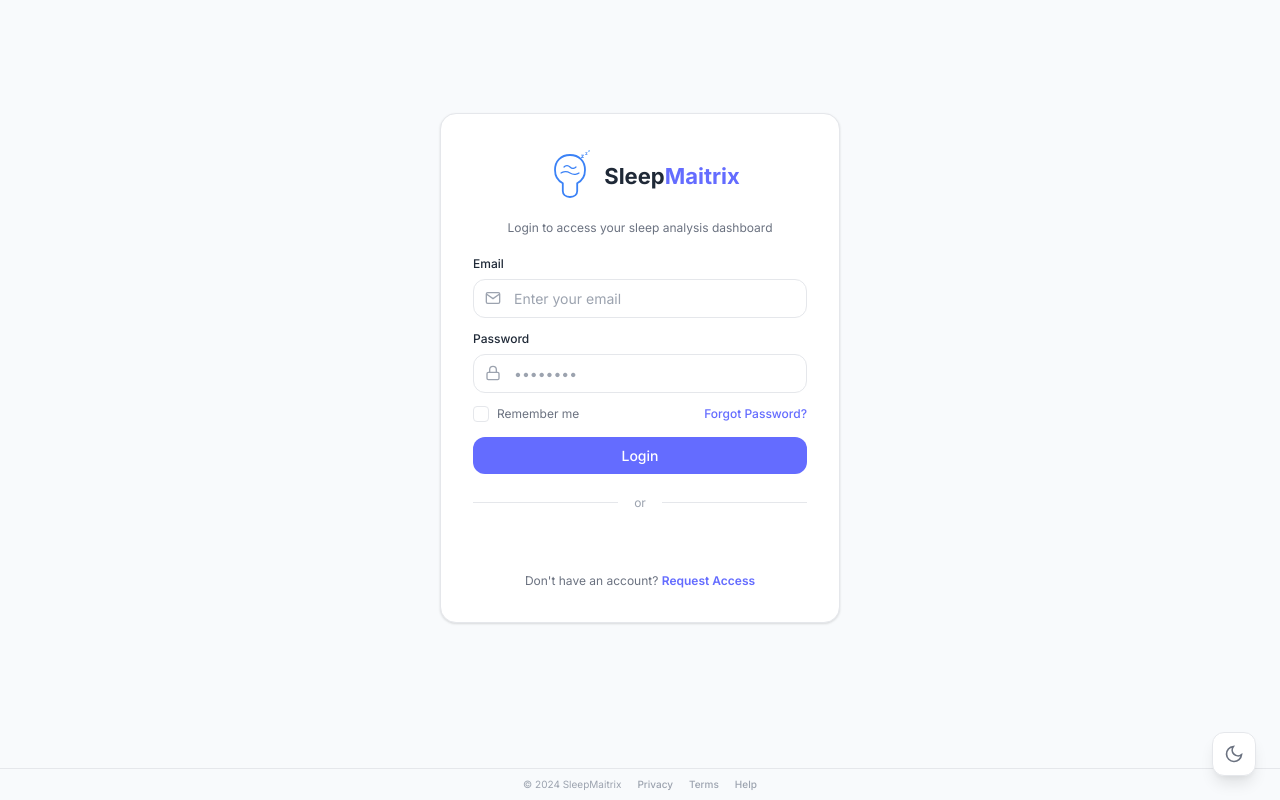
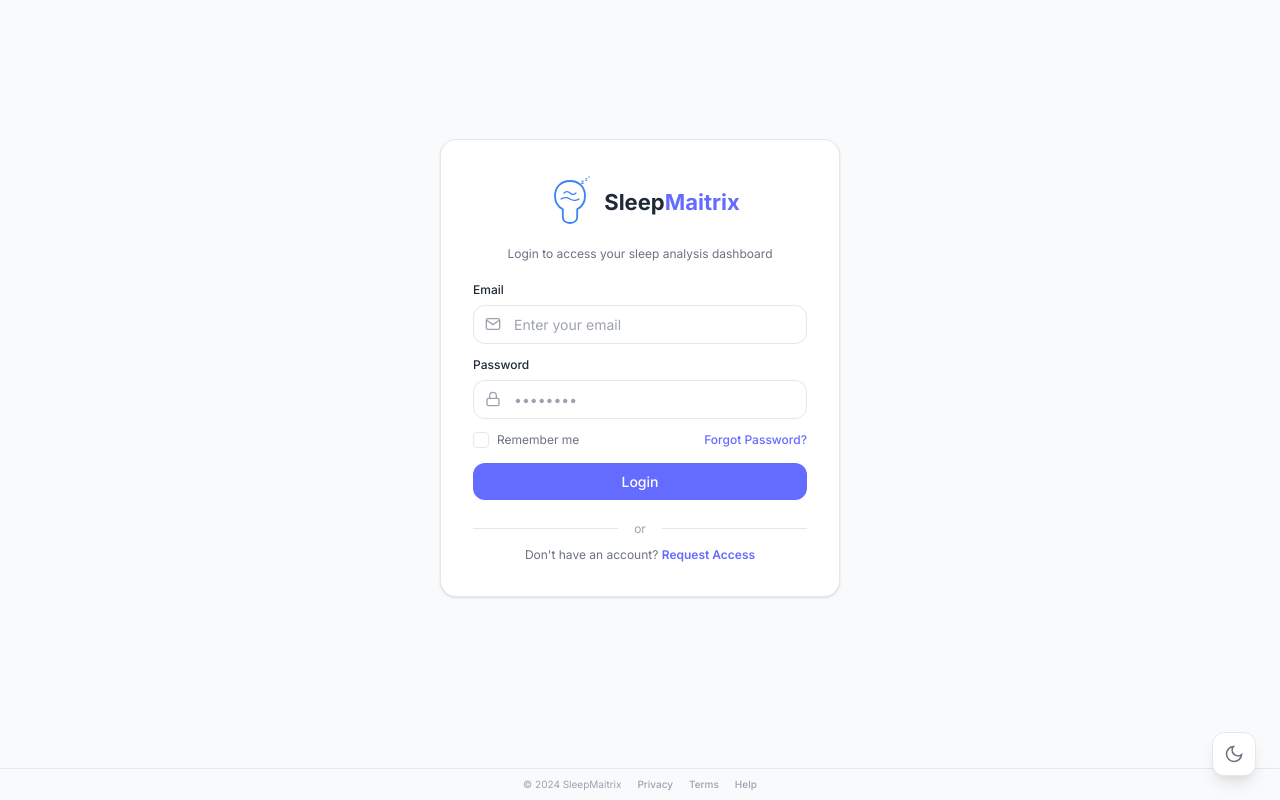
Before and after one commit to vinukj/sleep-questionnaire, a React (Vite) app in the folder quiz-frontend/: page /login in a window 1280 px wide. Built offline with nearby package versions, Linux system fonts and the light colour scheme; no server answers.

Commit message:
Removed Google Login

```diff
--- a/quiz-frontend/src/pages/authScreen.jsx
+++ b/quiz-frontend/src/pages/authScreen.jsx
@@ -322,7 +322,7 @@
             <div className="divider">or</div>
 
             {/* Google Login */}
-            <div className="auth-google">
+            {/* <div className="auth-google">
               <GoogleLogin
                 onSuccess={handleGoogleSuccess}
                 onError={() => setLocalError("Google login failed")}
@@ -331,7 +331,7 @@
                 size="large"
                 width="100%"
               />
-            </div>
+            </div> */}
 
             {/* Toggle View */}
             <div className="auth-toggle">
```
